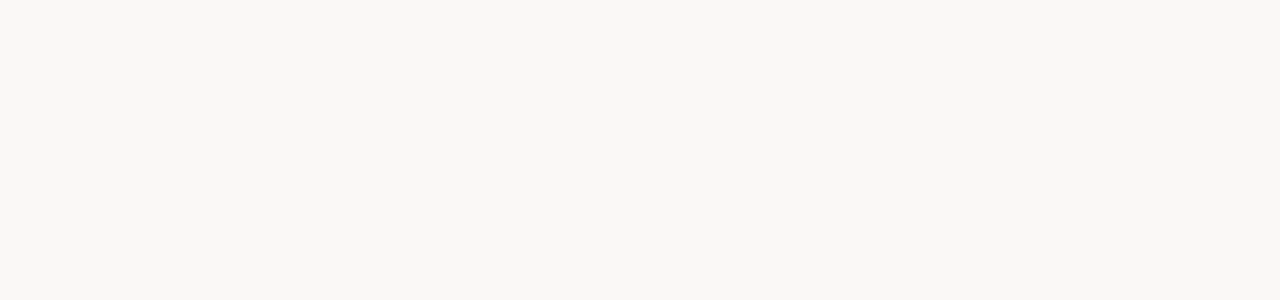
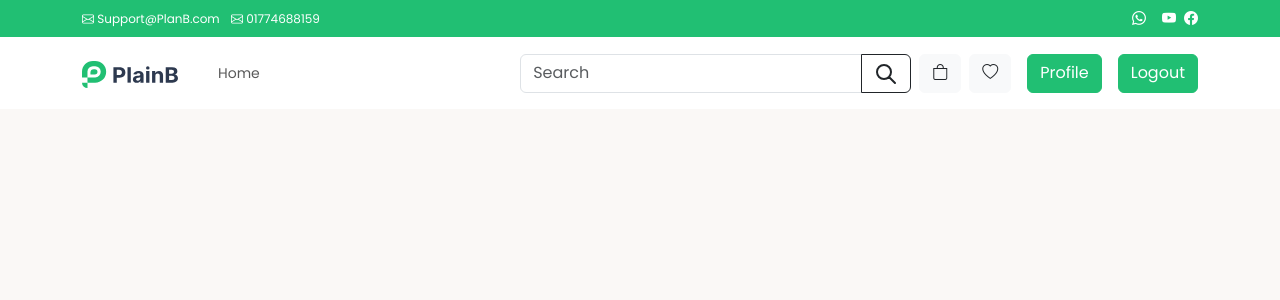
Before and after one commit to sholayman99/mernEcom, a React (Vite) app in the folder client/: page / in a window 1280 px wide. Shown: the top 300 px of the page. Built offline with nearby package versions, Linux system fonts and the light colour scheme.

Commit message:
navbar added

```diff
--- a/client/src/components/layout/AppNavbar.jsx
+++ b/client/src/components/layout/AppNavbar.jsx
@@ -1,10 +1,78 @@
 import React from 'react';
+import {Link} from "react-router-dom";
+import logo from "../../assets/images/plainb-logo.svg"
 
 const AppNavbar = () => {
     return (
-        <div>
+        <>
+        <div className="container-fluid text-white p-2 bg-success">
+         <div className="container">
+           <div className="row justify-content-around">
+             <div className="col-md-6">
+             <span>
+                 <span className="f-12">
+                 <i className="bi bi-envelope"></i> Support@PlanB.com </span>
+                 <span className="f-12 mx-2">
+                <i className="bi bi-envelope"></i> 01774688159 </span>
+             </span>
+             </div>
+             <div className="col-md-6">
+                 <span className="float-end">
+                     <span className="bodySmal mx-2">
+                     <i className="bi bi-whatsapp"></i>
+                     </span>
+                 <span className="bodySmal mx-2">
+                     <i className="bi bi-youtube"></i>
+                 </span>
+                 <span className="bodySmal">
+                     <i className="bi bi-facebook"></i>
+                 </span>
+                 </span>
+             </div>
+           </div>
+         </div>
+       </div>
 
-        </div>
+        <nav className="navbar sticky-top bg-white navbar-expand-lg navbar-light py-3">
+          <div className="container">
+              <Link className="navbar-brand" to="/">
+               <img className="img-fluid" src={logo} alt="" width="96px" />
+              </Link>
+              <button className="navbar-toggler" type="button" data-bs-toggle="collapse"
+                data-bs-target="#nav06" aria-controls="nav06" aria-expanded="false"
+                aria-label="Toggle navigation">
+               <span className="navbar-toggler-icon"></span>
+              </button>
+          <div className="collapse navbar-collapse" id="nav06">
+               <ul className="navbar-nav mt-3 mt-lg-0 mb-3 mb-lg-0 ms-lg-3">
+               <span className="nav-item me-4">
+               <Link className="nav-link" to="/">Home</Link>
+               </span>
+               </ul>
+          </div>
+          <div className=" d-lg-flex">
+          <div className="input-group">
+               <input className="form-control" type="search" placeholder="Search" aria-label="Search" />
+               <button className="btn btn-outline-dark" type="submit">
+               <svg xmlns="http://www.w3.org/2000/svg" fill="none" viewBox="0 0 24 24"
+                    stroke="currentColor" style={{ height:24, width:24 }}>
+                 <path strokeLinecap="round" strokeLinejoin="round" strokeWidth={2}
+                       d="M21 21l-6-6m2-5a7 7 0 11-14 0 7 7 0 0114 0z" />
+               </svg>
+               </button>
+          </div>
+               <Link to="/cart" type="button" className="btn ms-2 btn-light position-relative">
+                  <i className="bi text-dark bi-bag"></i>
+               </Link>
+               <Link to="/wish" type="button" className="btn ms-2 btn-light d-flex">
+                 <i className="bi text-dark bi-heart"></i>
+               </Link>
+               <Link type="button" className="btn ms-3 btn-success d-flex" to="/profile">Profile</Link>
+               <Link type="button" className="btn ms-3 btn-success d-flex" to="/profile">Logout</Link>
+           </div>
+          </div>
+        </nav>
+     </>
     );
 };
 
--- a/client/src/pages/HomePage.jsx
+++ b/client/src/pages/HomePage.jsx
@@ -1,10 +1,11 @@
 import React from 'react';
+import Layout from "../components/layout/Layout.jsx";
 
 const HomePage = () => {
     return (
-        <div>
+        <Layout>
 
-        </div>
+        </Layout>
     );
 };
 
```
